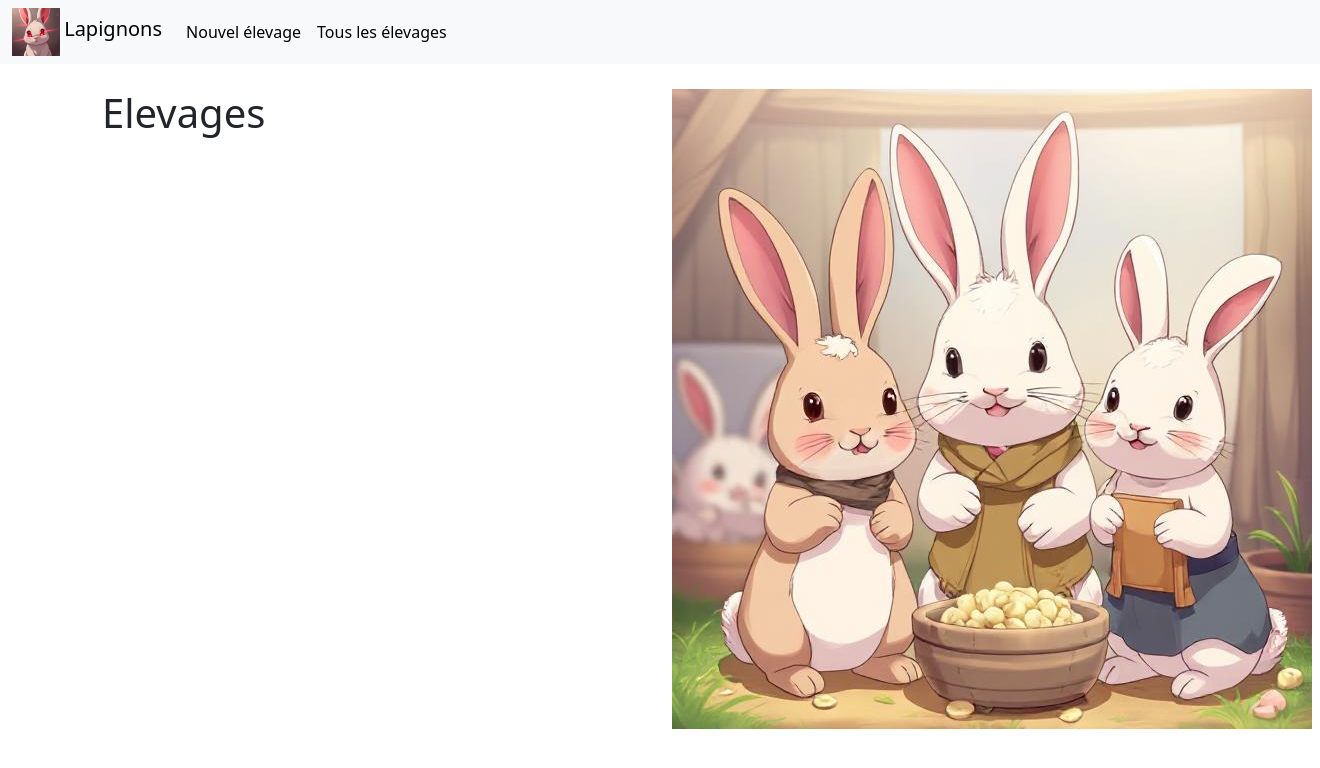
After one commit to brunoilponseisae/xtremlapins, a Django app: page /app/liste_elevages in a window 1320 px wide. The commit adds this page. Shown: the top 768 px of the page. Run offline with Django 4.2, Linux system fonts and the light colour scheme; data that the repository does not hold is empty; some libraries are stand-ins or nearby versions.

Commit message:
Self review

```diff
--- a/app/templates/app/_base.html
+++ b/app/templates/app/_base.html
@@ -15,7 +15,7 @@
         <div class="container-fluid">
           <div>
             <img src="{% static 'app/lapin.jpg' %}" class="logo">
-            <a class="navbar-brand" href="#">Rabid Rabbits</a>
+            <a class="navbar-brand" href="#">Lapignons</a>
           </div>
           <button class="navbar-toggler" type="button" data-bs-toggle="collapse" data-bs-target="#navbarSupportedContent" aria-controls="navbarSupportedContent" aria-expanded="false" aria-label="Toggle navigation">
             <span class="navbar-toggler-icon"></span>
@@ -24,6 +24,9 @@
             <ul class="navbar-nav me-auto mb-2 mb-lg-0">
               <li class="nav-item">
                 <a class="nav-link active" aria-current="page" href="{% url 'nouvel_elevage' %}">Nouvel élevage</a>
+              </li>
+              <li class="nav-item">
+                <a class="nav-link active" aria-current="page" href="{% url 'liste_elevages' %}">Tous les élevages</a>
               </li>
             </ul>
           </div>
--- a/app/templates/app/_voir_elevage_lapins.html
+++ b/app/templates/app/_voir_elevage_lapins.html
@@ -1,6 +1,7 @@
 {% load static %}
 
       <div class="card card-body">
+            <h3>Lapins</h3>
            <table class="table availableOnly" id="listeLapins">
             <tr>
                   <td>Nom</td>
@@ -10,7 +11,6 @@
                   <td><i class="bi bi-eye" onclick="switchNotAvailable()"></i></td>
 
             </tr>
-            <h3>Lapins</h3>
             {% for lapin in elevage.lapinsTries %}
                   <tr
                   {%if lapin.statut == "V" or lapin.statut == "D" %}
--- /dev/null
+++ b/app/templates/app/liste_elevages.html
@@ -0,0 +1,22 @@
+{% extends "app/_base.html" %}
+{% load static %}
+{% load bootstrap5 %}
+
+{% block content %}
+      <div class="row">
+            <div class="col-md-6">
+                  <h1>Elevages</h1>
+                  <table class="table">
+                        {% for elevage in elevages %}
+                        <tr>
+                              <td><a href="{% url 'voir_elevage' elevage.id %}">{{ elevage.nom }}</a></td>
+                              <td>{{ elevage.ageMois }} mois</td>
+                        </tr>
+                        {% endfor %}
+                  </table>
+            </div>
+            <div class="col-md-6">
+                  <img src="{% static 'app/elevage.jpg' %}" >
+            </div>
+      </div>
+{% endblock %}
--- a/app/urls.py
+++ b/app/urls.py
@@ -4,6 +4,7 @@ from . import views
 
 urlpatterns = [
     path("", views.index, name="index"),
+    path("liste_elevages", views.liste_elevages, name="liste_elevages"),
     path("nouvel_elevage", views.nouvel_elevage, name="nouvel_elevage"),
     path("voir_elevage/<int:pk>", views.voir_elevage, name="voir_elevage"),
 ]
--- a/app/views.py
+++ b/app/views.py
@@ -62,7 +62,7 @@ def voir_elevage(request, pk):
             if balanceArgent < 0:
                 error = f"Vous n'avez pas assez d'argent pour ces achats (manque {-balanceArgent}€). Vendez plus de lapins!"
 
-            balanceNouriture = elevage.nouritureGrammes
+            balanceNouriture = elevage.nouritureGrammes + nouritureAcheteeGrammes
             if not error:
                 # Vente de lapins
                 lapinVendusDb = 0
@@ -120,3 +120,7 @@ def voir_elevage(request, pk):
     return render(request, "app/voir_elevage.html", { "elevage": elevage,
                                                     "form": form,
                                                     "error": error})
+
+def liste_elevages(request):
+    elevages = Elevage.objects.all()
+    return render(request, "app/liste_elevages.html", { "elevages": elevages })
```
Also changed, not shown: app/templates/app/_regles.html (+12 -6 lines).
